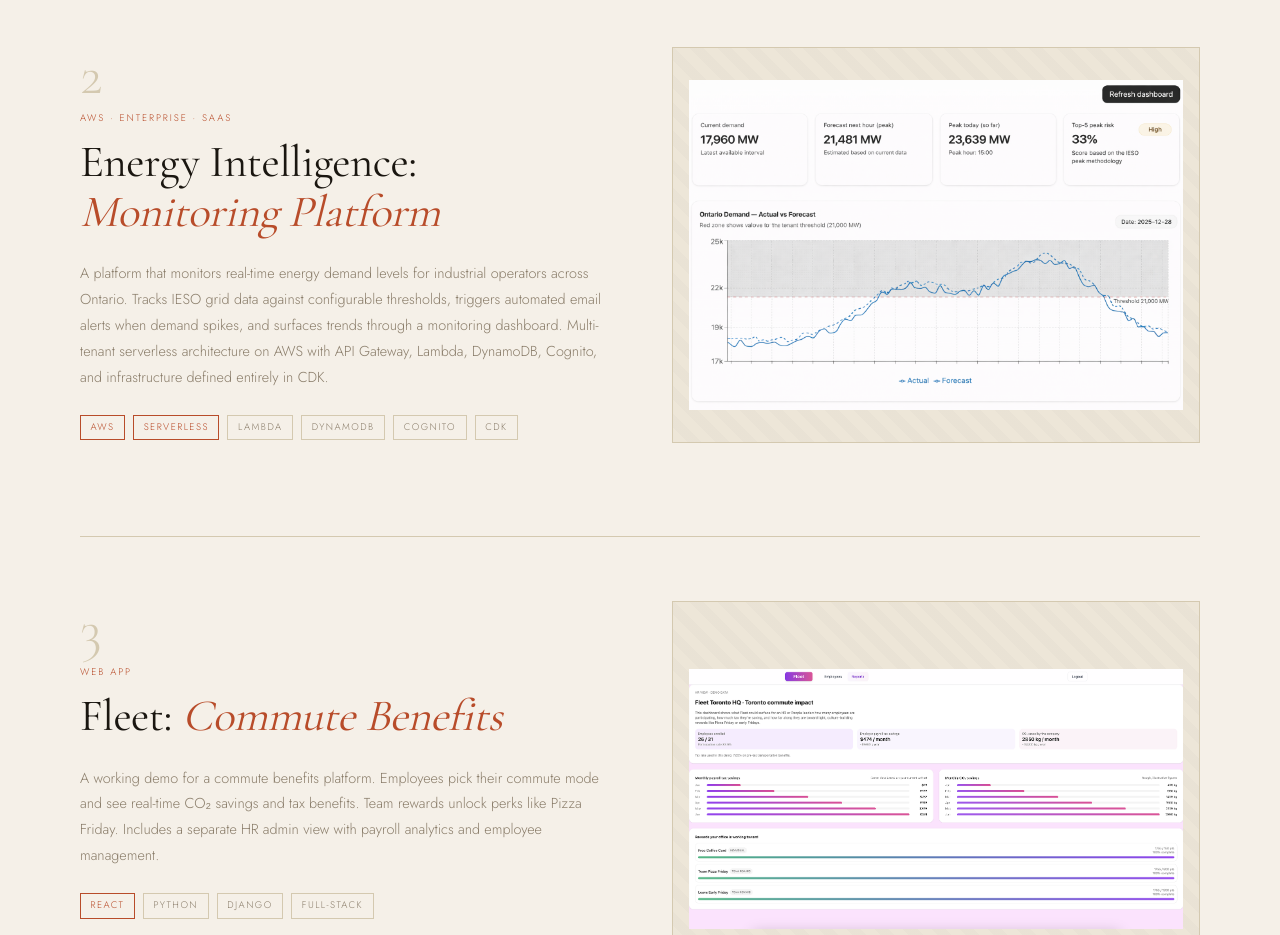
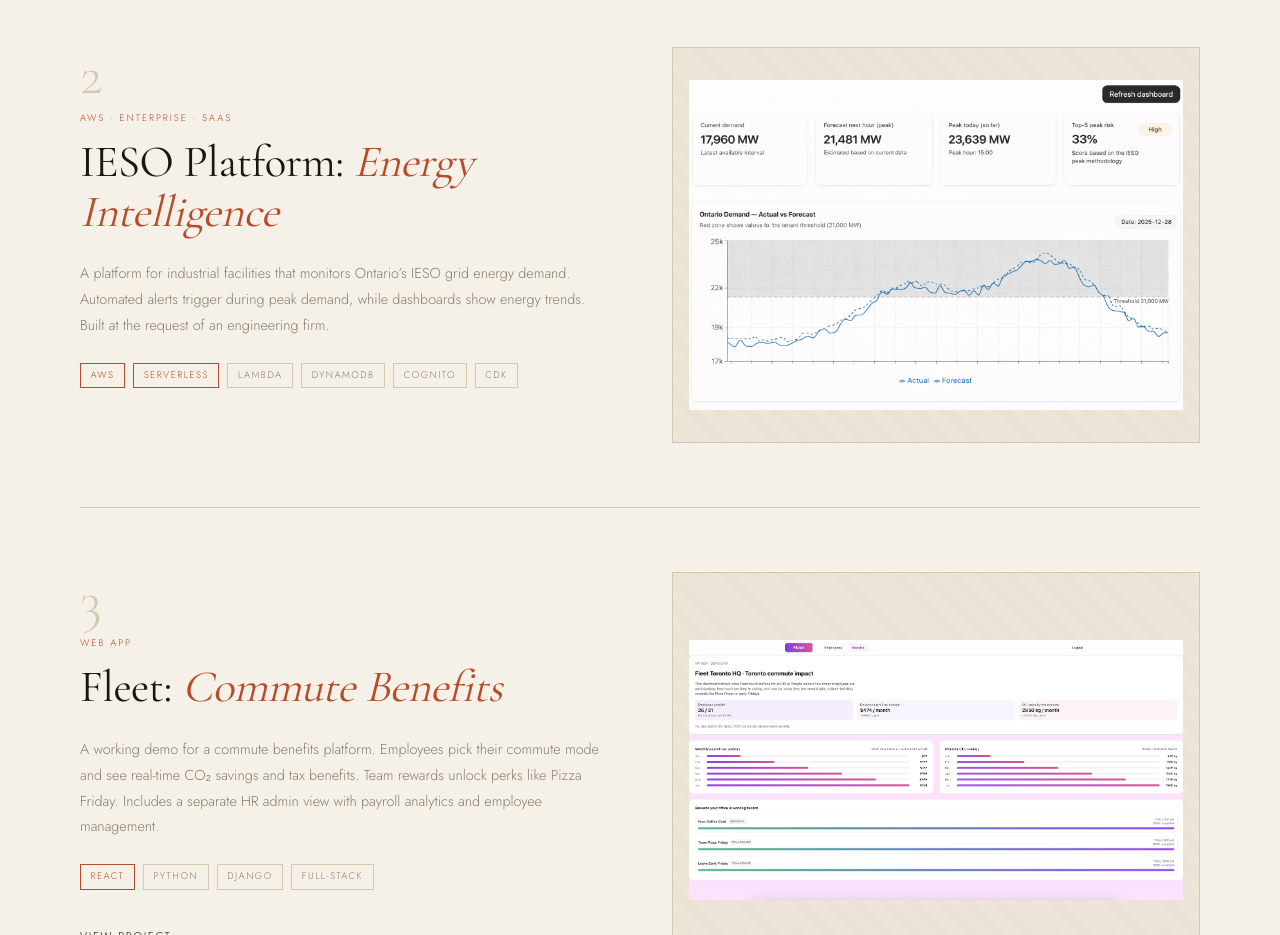
Before and after one commit to jonnyDob/portfolio, a Next.js app: page / in a window 1280 px wide. Shown: the part 1280-2215 px from the top of the page. Built offline with nearby package versions, Linux system fonts and the light colour scheme.

Commit message:
wording.

```diff
--- a/app/globals.css
+++ b/app/globals.css
@@ -256,6 +256,10 @@
   color: var(--taupe);
   line-height: 1.8;
   margin-bottom: 1.5rem;
+}
+
+.feat-body p + p {
+  margin-top: 1rem;
 }
 
 .feat-tags {
--- a/components/ProjectsSection.tsx
+++ b/components/ProjectsSection.tsx
@@ -38,10 +38,10 @@
         kicker="AWS · Enterprise · SaaS"
         title={
           <>
-            Energy Intelligence: <em>Monitoring Platform </em>
+            IESO Platform: <em>Energy Intelligence</em>
           </>
         }
-        body="A platform that monitors real-time energy demand levels for industrial operators across Ontario. Tracks IESO grid data against configurable thresholds, triggers automated email alerts when demand spikes, and surfaces trends through a monitoring dashboard. Multi-tenant serverless architecture on AWS with API Gateway, Lambda, DynamoDB, Cognito, and infrastructure defined entirely in CDK."
+        body="A platform for industrial facilities that monitors Ontario’s IESO grid energy demand. Automated alerts trigger during peak demand, while dashboards show energy trends. Built at the request of an engineering firm. "
         tags={[
           { label: "AWS", accent: true },
           { label: "Serverless", accent: true },
```
